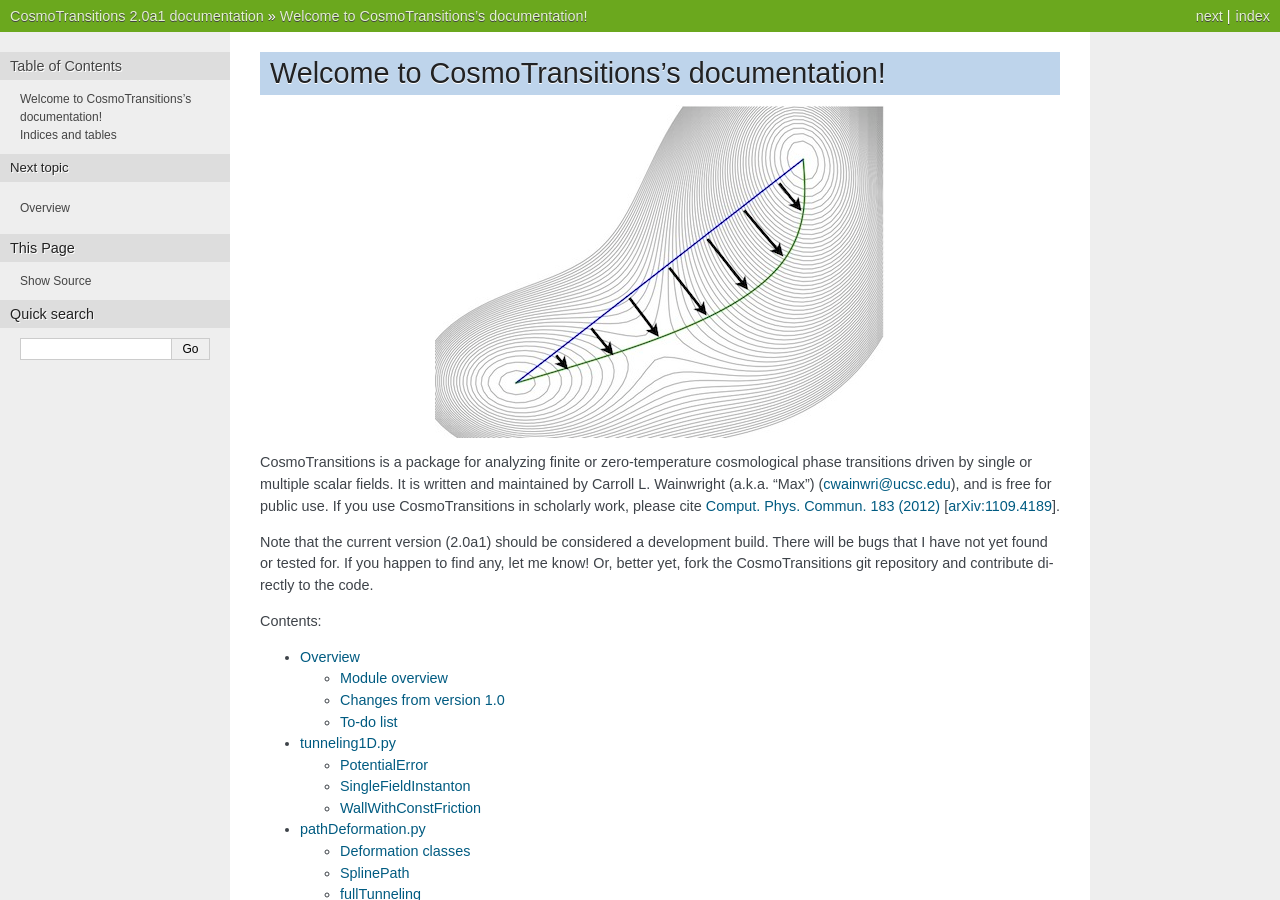
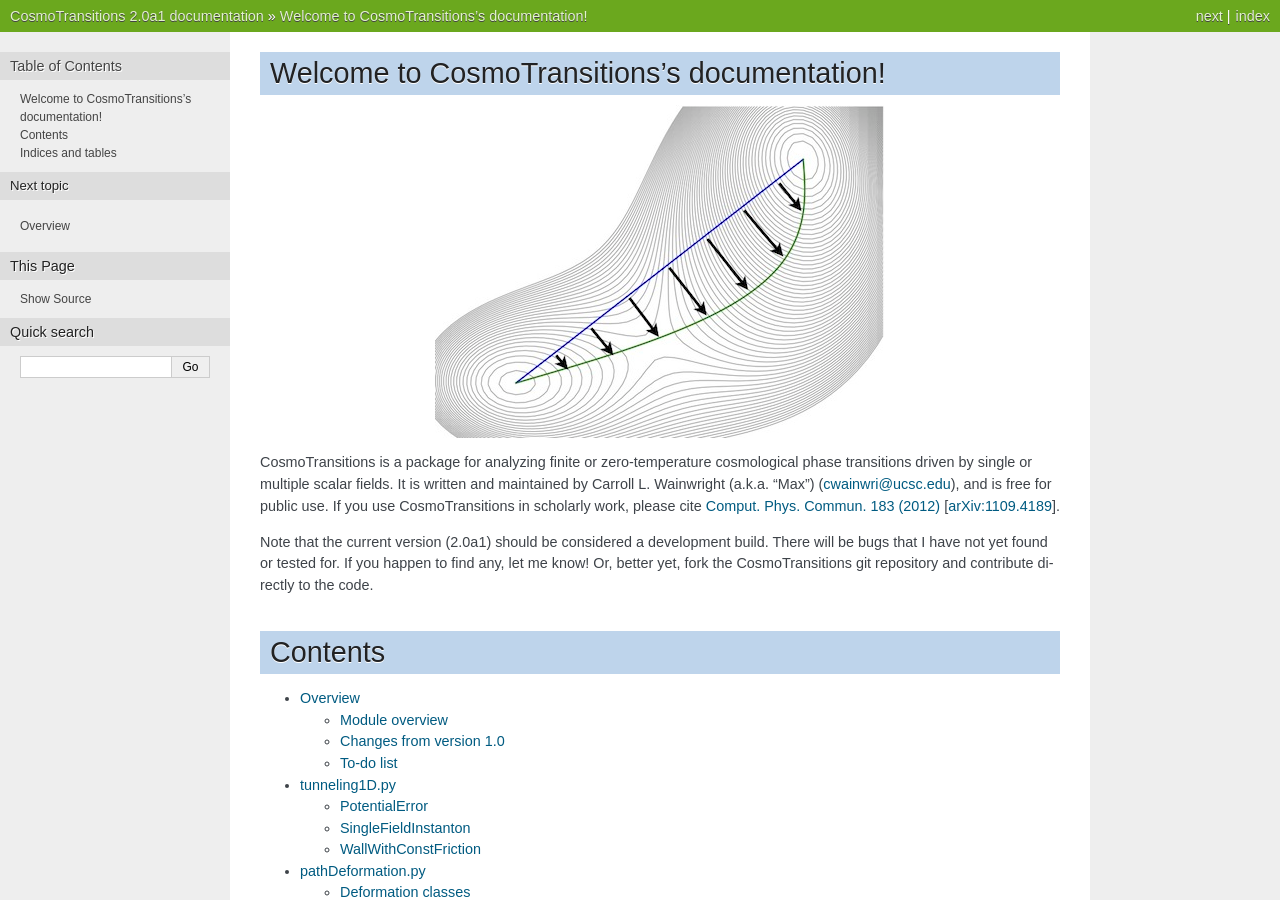
Before and after one commit to clwainwright/CosmoTransitions, a Sphinx documentation site: the page built from doc/index.rst, in a window 1280 px wide and 900 px high. Built offline with Sphinx 7.4.7, drawn with Linux system fonts in a browser that asks for light colours.

Commit message:
Minor doc fixes

```diff
--- a/doc/conf.py
+++ b/doc/conf.py
@@ -184,7 +184,7 @@ html_theme_path = ["_themes", ]
 # Add any paths that contain custom static files (such as style sheets) here,
 # relative to this directory. They are copied after the builtin static files,
 # so a file named "default.css" will overwrite the builtin "default.css".
-html_static_path = ['_static']
+# html_static_path = ['_static']
 
 # Add any extra paths that contain custom files (such as robots.txt or
 # .htaccess) here, relative to this directory. These files are copied
--- a/doc/index.rst
+++ b/doc/index.rst
@@ -16,7 +16,8 @@ Note that the current version (2.0a1) should be considered a development build.
  .. _`arXiv:1109.4189`: http://arxiv.org/abs/1109.4189
  .. _`Comput. Phys. Commun. 183 (2012)`: http://dx.doi.org/10.1016/j.cpc.2012.04.004
 
-Contents:
+Contents
+========
 
 .. toctree::
    :maxdepth: 2
```
Also changed, not shown: 1 other file.
